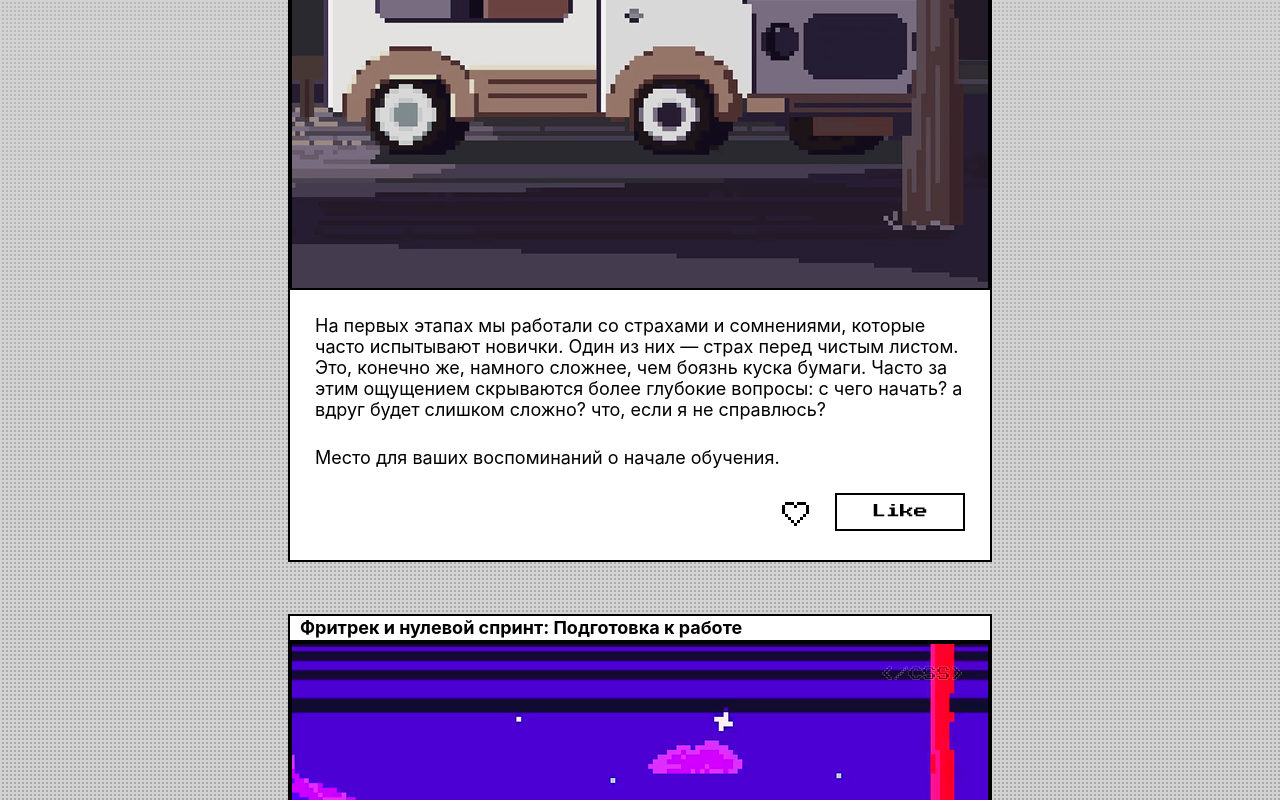
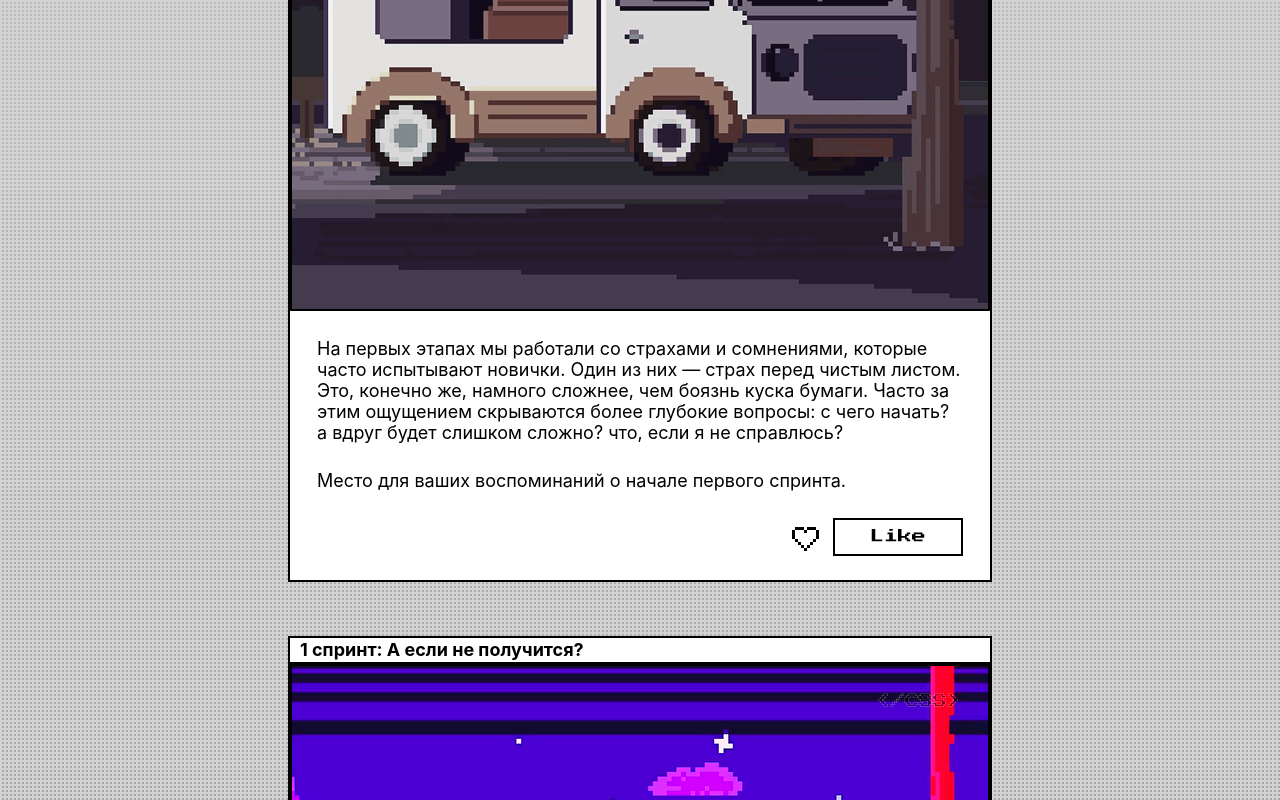
Before and after one commit to denismustaev14/zakrivayuschiy-teg-f, a plain HTML site: page index.html in a window 1280 px wide. Shown: the part 2000-2800 px from the top of the page. Drawn offline with Linux system fonts and the light colour scheme.

Commit message:
ревью

```diff
--- a/index.html
+++ b/index.html
@@ -55,7 +55,7 @@
         </div>
       </article>
       <article class="card">
-        <h2 class="card-title">Фритрек и нулевой спринт: Подготовка к работе</h2>
+        <h2 class="card-title">1 спринт: Я — чистый лист</h2>
         <div class="card-image-wrap">
           <span class="card-image-label">&lt;/HTML&gt;</span>
           <img alt="Черно-белый дом на колесах" class="card_grayscale-filters" src="./images/image-card.png">
@@ -64,7 +64,7 @@
           <p class="text">На первых этапах мы работали со страхами и сомнениями, которые часто испытывают новички. Один из них — страх перед чистым листом.
             Это, конечно же, намного сложнее, чем боязнь куска бумаги. Часто за этим ощущением скрываются более глубокие вопросы: с чего начать?
             а вдруг будет слишком сложно? что, если я не справлюсь?</p>
-          <p class="my-text">Место для ваших воспоминаний о начале обучения.</p>
+          <p class="my-text">Место для ваших воспоминаний о начале первого спринта.</p>
         </div>
         <div class="card-button">
           <button class="card__icon-button">
@@ -91,7 +91,7 @@
         </div>
       </article>
       <article class="card">
-        <h2 class="card-title">Фритрек и нулевой спринт: Подготовка к работе</h2>
+        <h2 class="card-title">1 спринт: А если не получится?</h2>
         <div class="card-image-wrap">
           <span class="card-image-label">&lt;/CSS&gt;</span>
           <img alt="Насыщенный дом на колесах" class="card_saturate-filters" src="./images/image-card.png">
@@ -99,7 +99,7 @@
         <div class="card-text">
           <p class="text">Первый проект — позади! Но это всё ещё самое начало пути. Радость могла быстро померкнуть и смениться ожиданием провала.
             Или вы, наоборот, могли вдохновиться успехами и поверить в себя.</p>
-          <p class="my-text">Место для ваших воспоминаний о начале обучения.</p>
+          <p class="my-text">Место для ваших воспоминаний об окончании первого спринта.</p>
         </div>
         <div class="card-button">
           <button class="card__icon-button">
@@ -126,7 +126,7 @@
         </div>
       </article>
       <article class="card">
-        <h2 class="card-title">Фритрек и нулевой спринт: Подготовка к работе</h2>
+        <h2 class="card-title">2 спринт: Погоня за идеалом</h2>
         <div class="card-image-wrap">
           <span class="card-image-label">&lt;/desigions&gt;</span>
           <img alt="Дом на колесах с изменённым цветом" class="card_hue-rotate-filters" src="./images/image-card.png">
@@ -135,7 +135,7 @@
           <p class="text">На этом этапе вы уже достаточно разбирались в основах вёрстки, чтобы понять, как много ещё впереди.
             Вы могли попытаться погнаться за идеалом и понять, что он недостижим. А, может, вы вовсе и не подвержены перфекционизму и вместо того, чтобы сделать идеально,
             старались просто сделать.</p>
-          <p class="my-text">Место для ваших воспоминаний о начале обучения.</p>
+          <p class="my-text">Место для ваших воспоминаний о начале второго спринта.</p>
         </div>
         <div class="card-button">
           <button class="card__icon-button">
@@ -162,7 +162,7 @@
         </div>
       </article>
       <article class="card">
-        <h2 class="card-title">Фритрек и нулевой спринт: Подготовка к работе</h2>
+        <h2 class="card-title">2 спринт: О тех, кто рядом</h2>
         <div class="card-image-wrap">
           <span class="card-image-label">care</span>
           <img alt="Дом на колесах в негативе" class="card_invert-filters" src="./images/image-card.png">
@@ -171,7 +171,7 @@
           <p class="text">Всё это время вы были не одиноки (хотя, возможно, иногда и чувствовали, что одни против целого мира).
             Вас окружали одногруппники, команда сопровождения и просто близкие люди, которым можно пожаловаться, если очередной макет просто так не поддавался.
             Осваивать что-то новое легче, когда рядом есть единомышленники, не правда ли?</p>
-          <p class="my-text">Место для ваших воспоминаний о начале обучения.</p>
+          <p class="my-text">Место для ваших воспоминаний об окончании второго спринта.</p>
         </div>
         <div class="card-button">
           <button class="card__icon-button">
@@ -198,7 +198,7 @@
         </div>
       </article>
       <article class="card">
-        <h2 class="card-title">Фритрек и нулевой спринт: Подготовка к работе</h2>
+        <h2 class="card-title">3 спринт: Обходные стратегии</h2>
         <div class="card-image-wrap">
           <span class="card-image-label">&lt;/support&gt;</span>
           <img alt="Ретро дом на колесах" class="card_sepia-filters" src="./images/image-card.png">
@@ -206,7 +206,7 @@
         <div class="card-text">
           <p class="text">На этом курсе вы постоянно решали разные задачи. В какой-то момент вам могло показаться, что решения просто иссякли.
             Значит, пришло время посмотреть на задачу под другим углом..</p>
-          <p class="my-text">Место для ваших воспоминаний о начале обучения.</p>
+          <p class="my-text">Место для ваших воспоминаний о начале третьего спринта.</p>
         </div>
         <div class="card-button">
           <button class="card__icon-button">
@@ -233,7 +233,7 @@
         </div>
       </article>
       <article class="card">
-        <h2 class="card-title">Фритрек и нулевой спринт: Подготовка к работе</h2>
+        <h2 class="card-title">3 спринт: Когда опускаются руки</h2>
         <div class="card-image-wrap">
           <span class="card-image-label">&lt;/lifes-style: none;&gt;</span>
           <img alt="Размытый дом на колесах" class="card_blur-filters" src="./images/image-card.png">
@@ -242,7 +242,7 @@
           <p class="text">Во время учёбы часто возникает чувство, когда не знаешь, за что хвататься.
             Вроде и проектную пора сдавать, и задачи хочется порешать, и в теории получше разобраться,
             и жизнь не забыть пожить. В такие моменты очень нужна концентрация. Вспомните, откуда вы её черпали.</p>
-          <p class="my-text">Место для ваших воспоминаний о начале обучения.</p>
+          <p class="my-text">Место для ваших воспоминаний об окончании третьего спринта.</p>
         </div>
         <div class="card-button">
           <button class="card__icon-button">
@@ -269,7 +269,7 @@
         </div>
       </article>
       <article class="card">
-        <h2 class="card-title">Фритрек и нулевой спринт: Подготовка к работе</h2>
+        <h2 class="card-title">«Сейчас я здесь»</h2>
         <div class="card-image-wrap">
           <span class="card-image-label">&lt;/experience&gt;</span>
           <img alt="Дом на колёсах-разные фильтры" class="card_my-filters" src="./images/image-card.png">
@@ -278,7 +278,7 @@
           <p class="text">Сейчас вы уже очень много знаете о вёрстке. Но это только начало. Во-первых, впереди ещё много материала про «красотищу».
             Во-вторых, с окончанием курса учёба не заканчивается. Вёрстка — это целый мир. И этот мир постоянно меняется. Познать его полностью не получится,
             но это тот случай, когда важен сам процесс познания. Ведь часто путь — и есть результат.</p>
-          <p class="my-text">Место для ваших воспоминаний о начале обучения.</p>
+          <p class="my-text">Место, чтобы остановиться, подумать и написать, что вы чувствуете в этой точке пути.</p>
         </div>
         <div class="card-button">
           <button class="card__icon-button">
--- a/styles/style.css
+++ b/styles/style.css
@@ -15,7 +15,7 @@
   align-items: center;
   font-family: var(--main-font);
   margin-block-start: 100px;
-  margin-block-end: 100px;
+  margin-block-end: 105px;
   background-color: var(--main-bg-color);
   border: 2px solid var(--main-border-color);
   height: 100%;
@@ -24,12 +24,23 @@
 .header-title {
   font-size: 65px;
   text-decoration: none;
-  margin-block-start: 120px;
+  margin-block-start: 130px;
+}
+@media (width <= 376px){
+  .header-title{
+    font-size: 49px;
+  }
+  .header-text{
+    font-size: 14px;
+  }
+  .save-button{
+    flex-direction: column;
+  }
 }
 .header-text {
   font-size: 23px;
   margin-block-start: 20px;
-  margin-block-end: 120px;
+  margin-block-end: 125px;
   text-transform: uppercase;
   font-weight: 400;
   line-height: 100%;
@@ -45,7 +56,7 @@
   border: 2px solid var(--main-border-color);
   width: 100%;
   box-sizing: content-box;
-  margin-block-end: 52px;
+  margin-block-end: 54px;
 }
 .card_grayscale-filters {
   filter: grayscale(0.8);
@@ -82,7 +93,7 @@
   position: absolute;
   top: 50px;
   z-index: 1;
-  inset: 25px 25px auto auto;
+  inset: 30px 29px auto auto;
   opacity: 50%;
   font-family: "Press Start 2P", sans-serif;
   font-size: 14px;
@@ -106,6 +117,7 @@
   justify-content: flex-end;
   position: relative;
   overflow: hidden;
+  aspect-ratio: 1;
 }
 .card-text {
   font-family: Inter;
@@ -113,7 +125,7 @@
   font-size: 18px;
   line-height: 21px;
   letter-spacing: 0%;
-  padding: 25px;
+  padding: 27px;
 }
 .text {
   margin-block-end: 27px;
@@ -121,8 +133,7 @@
 .card-button {
   display: flex;
   justify-content: flex-end;
-  margin: 0px 25px 25px;
-  gap: 12px;
+  margin: 0px 27px 20px;
 }
 .card__like-button {
   border: 2px solid var(--main-border-color);
```
